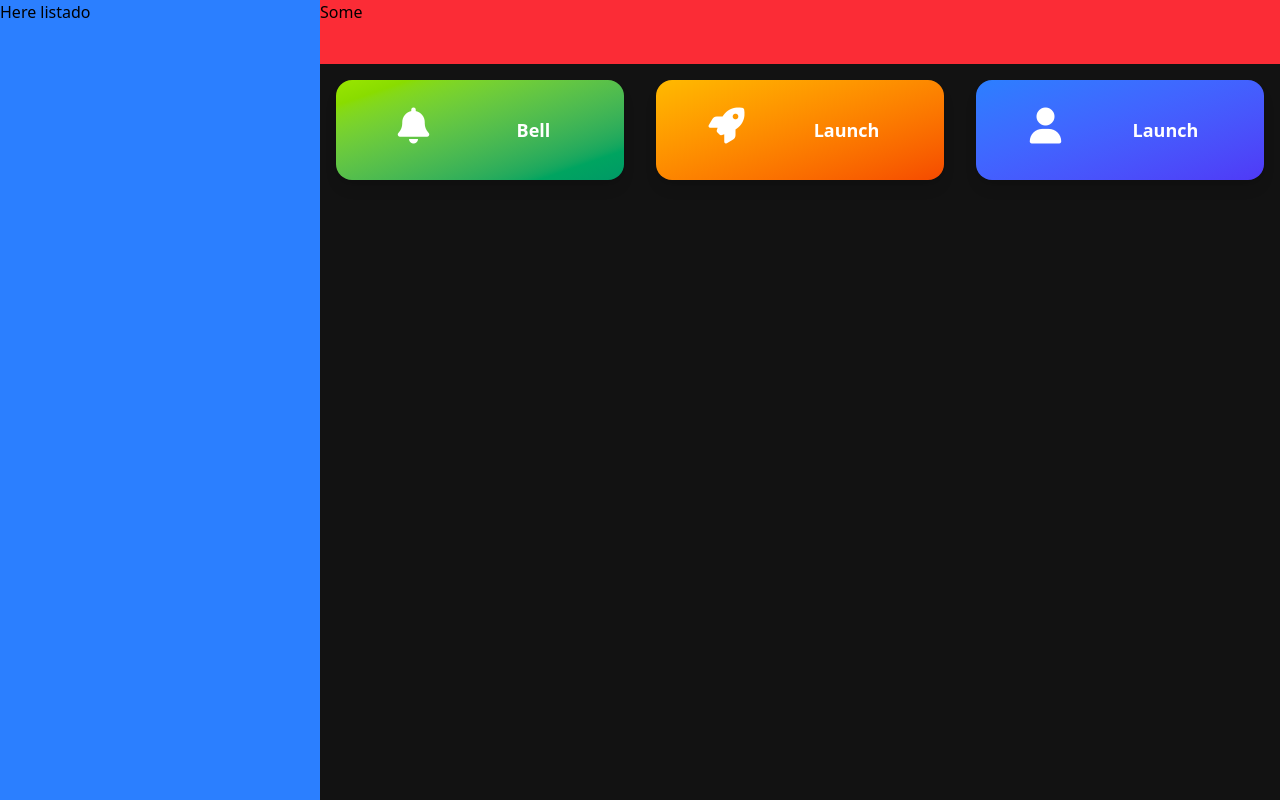
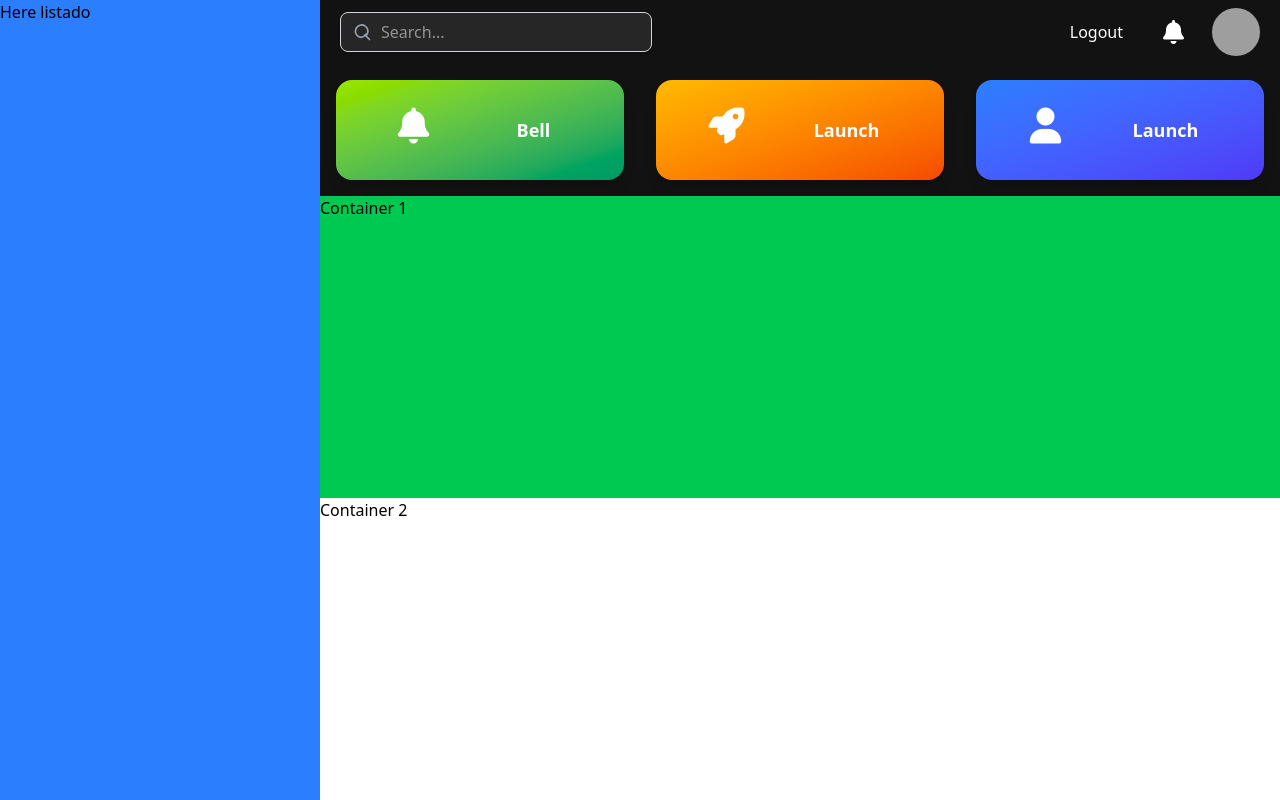
Before and after one commit to BlueAl98/api-react-learn, a React (Vite) app: page /home in a window 1280 px wide. Built offline with nearby package versions, Linux system fonts and the light colour scheme; sample sign-in values are in the browser's storage; grey boxes are pictures that could not be loaded.

Commit message:
dashboard example

```diff
--- a/src/components/CardComp.jsx
+++ b/src/components/CardComp.jsx
@@ -10,6 +10,7 @@ function CardComp({ iconClass, text, gradient = 'from-blue-500 to-purple-600' })
     bg-gradient-to-br ${gradient}
     flex-1
     m-4
+     transform hover:scale-108 transition-transform duration-300
     `
      }>
       <i className={`${iconClass} text-4xl mb-2`}></i>
--- /dev/null
+++ b/src/components/ProfilePhotoComp.jsx
@@ -0,0 +1,14 @@
+import React from "react";
+
+function ProfilePhoto({imageUrl}) {
+    return (
+            <img
+            src= {imageUrl}
+             alt="Profile"
+            class="w-12 h-12 rounded-full m-2"
+            />
+
+      );
+}
+
+export default ProfilePhoto;
--- /dev/null
+++ b/src/components/SearchComp.jsx
@@ -0,0 +1,39 @@
+import React from "react";
+import { useState } from "react";
+
+
+function SearchComp() {
+
+    return (
+      <div className="flex items-center w-1/3 m-2">
+      <div className="relative w-full">
+        {/* Search Icon */}
+        <div className="absolute top-1/2 left-3 transform -translate-y-1/2 pointer-events-none">
+          <svg
+            className="w-5 h-5 text-gray-400"
+            fill="none"
+            stroke="currentColor"
+            strokeWidth="2"
+            viewBox="0 0 24 24"
+          >
+            <path
+              strokeLinecap="round"
+              strokeLinejoin="round"
+              d="M21 21l-4.35-4.35m0 0A7.5 7.5 0 1010.5 18.5a7.5 7.5 0 006.15-3.85z"
+            />
+          </svg>
+        </div>
+
+        {/* Input */}
+        <input
+          type="text"
+          placeholder="Search..."
+          className="w-full pl-10 pr-4 py-2 h-10 rounded-lg shadow-sm border border-gray-300 bg-neutral-800 text-white
+          focus:outline-none focus:ring-2 focus:ring-white focus:border-white transition duration-300 ease-in-out"
+        />
+      </div>
+    </div>
+    );
+}
+
+export default SearchComp;
--- a/src/components/TopSecctionComp.jsx
+++ b/src/components/TopSecctionComp.jsx
@@ -1,9 +1,18 @@
 import React from "react";
+import SearchComp from "./SearchComp";
+import ProfilePhoto from "./ProfilePhotoComp";
 
 function TopSectionComp() {
     return (
-        <div className=' h-16 bg-red-500'>
-        <h1>Some</h1>
+        <div className='flex h-16 p-3'>
+        <SearchComp/>
+
+         <div className="flex flex-1 justify-end items-center">
+         <h1 className="text-white m-5">Logout</h1>
+          <i className="fas fa-bell text-2xl text-white m-5"/>
+          <ProfilePhoto imageUrl={"https://avatars.githubusercontent.com/u/125913672?v=4"}/>
+         </div>
+
        </div>
     );
 }
--- a/src/pages/home/HomePage.jsx
+++ b/src/pages/home/HomePage.jsx
@@ -4,7 +4,6 @@ import { useItems } from '../../hooks/useItems';
 import CardComp from '../../components/CardComp';
 import LeftBar from '../../components/LeftBar';
 import TopSectionComp from '../../components/TopSecctionComp';
-
 
 
 function HomePage() {
@@ -57,11 +56,16 @@ function HomePage() {
               gradient="from-blue-500 to-indigo-600
 "
           />
-
             </div>
 
+           <div className='bg-green-500 flex-1 '>
+            <h1>Container 1</h1>
            </div>
 
+           <div className='bg-white flex-1 '>
+            <h1>Container 2</h1>
+           </div>
+           </div>
 
         </div>
      );
```
